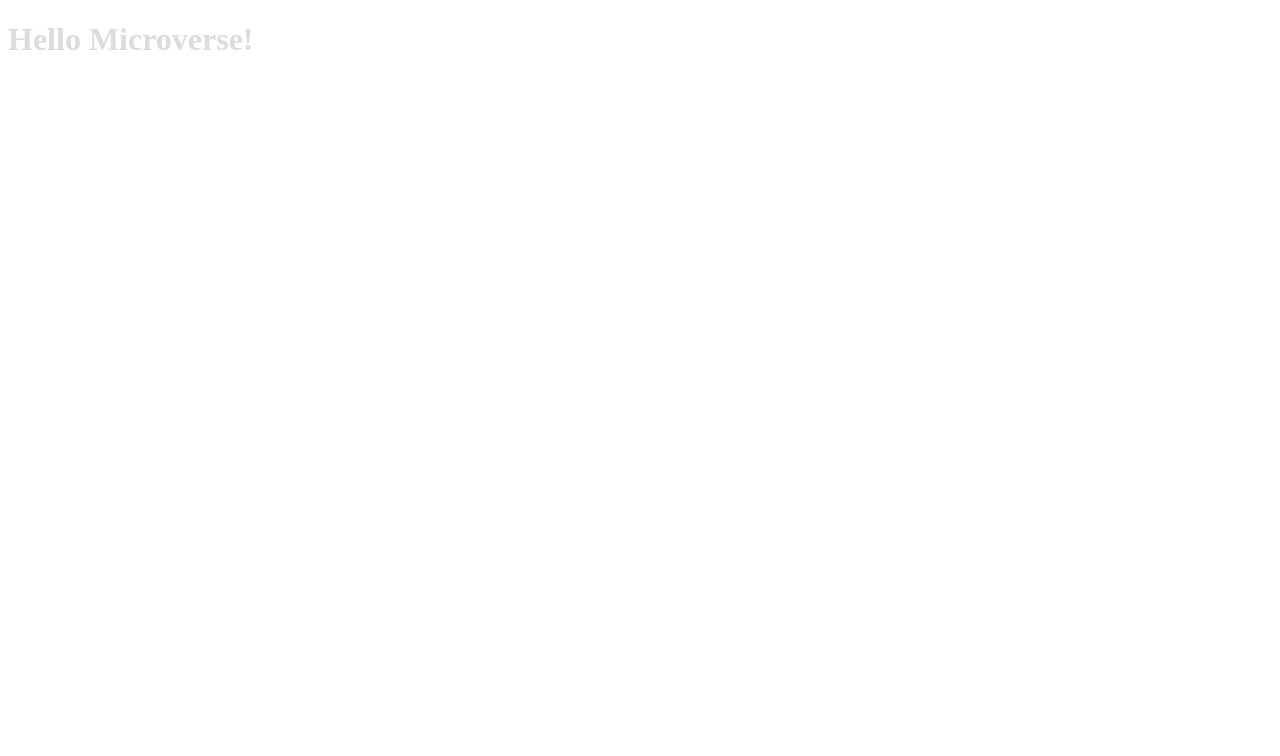
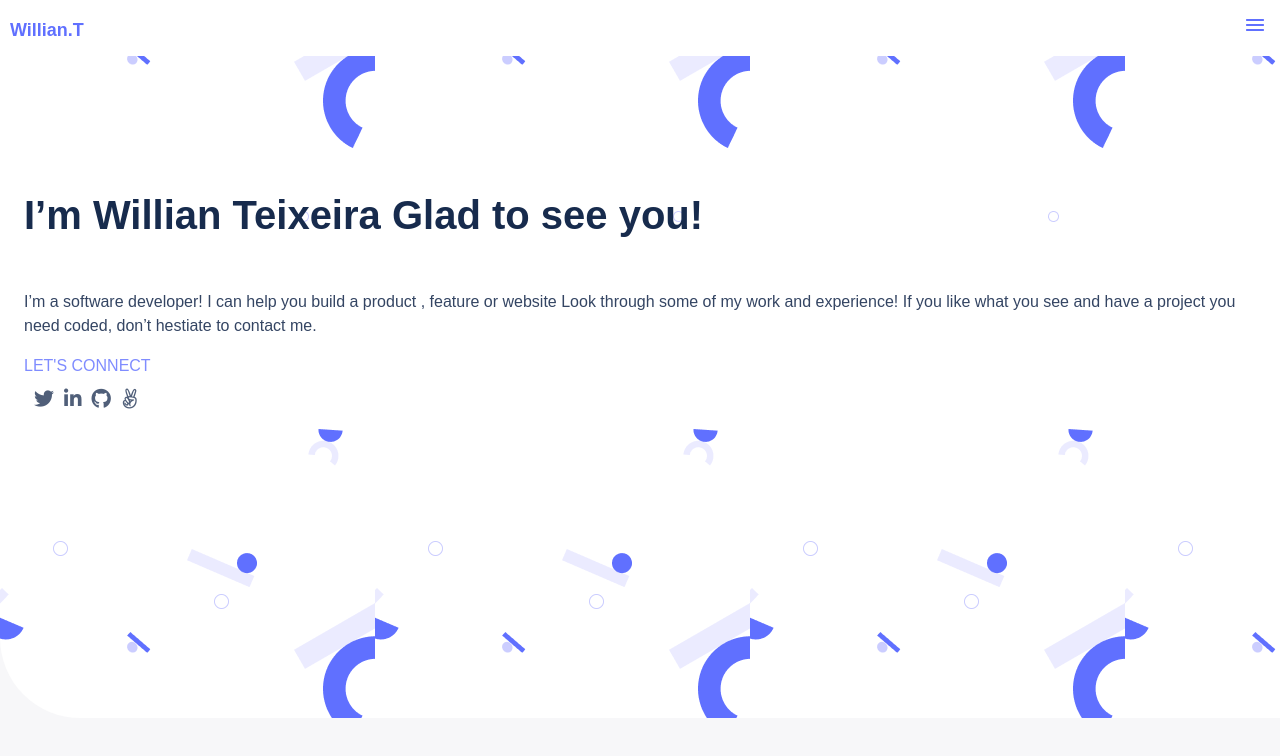
Before and after one commit to iwillteixeira/portifolio-microverse, a website: page index.html in a window 1280 px wide. Drawn offline with Linux system fonts and the light colour scheme.

Commit message:
Add header,nav,headline and its styles

```diff
--- a/index.html
+++ b/index.html
@@ -4,14 +4,27 @@
     <meta charset="UTF-8">
     <meta http-equiv="X-UA-Compatible" content="IE=edge">
     <meta name="viewport" content="width=device-width, initial-scale=1.0">
+    <link rel="stylesheet" href="https://cdnjs.cloudflare.com/ajax/libs/font-awesome/6.0.0-beta2/css/brands.min.css" integrity="sha512-lCU0XyQA8yobR7ychVxEOU5rcxs0+aYh/9gNDLaybsgW9hdrtqczjfKVNIS5doY0Y5627/+3UVuoGv7p8QsUFw==" crossorigin="anonymous" referrerpolicy="no-referrer" />
     <link rel="stylesheet" href="style/style.css">
     <title>Portifolio - Figma layout</title>
 
 </head>
 <body>
     <header>
-        <h1>Hello Microverse!</h1>
+        <nav>
+
+            <a class="logo" href="#">Willian.T</a>
+            <a href="#"><img class="button-mobile" src="../img/mobile-button.png" alt="mobile-icon"></a>
+        </nav>
+        <section class="headline">
+            <h1>I’m Willian Teixeira Glad to see you!</h1>
+            <p>I’m a software developer! I can help you build a product , feature or website Look through some of my work and experience! If you like what you see and have a project you need coded, don’t hestiate to contact me.</p>
+            <a href="">LET'S CONNECT</a>
+            <span class="brands"><i class="fab fa-twitter"></i><i class="fab fa-linkedin-in"></i><i class="fab fa-github"></i><i class="fab fa-angellist"></i></span>
+        </section>
     </header>
+    <section></section>
+
 
 </body>
 </html>
--- a/package.json
+++ b/package.json
@@ -4,6 +4,8 @@
   "description": "![](https://img.shields.io/badge/Microverse-blueviolet)",
   "main": "index.js",
   "dependencies": {
+    "@fortawesome/fontawesome-free": "^5.15.4",
+    "normalize.css": "^8.0.1",
     "postcss": "^8.3.9",
     "postcss-loader": "^6.2.0"
   },
--- a/style/style.css
+++ b/style/style.css
@@ -1,3 +1,101 @@
+html,
+body,
+a {
+  margin: 0;
+  padding: 0;
+  border: 0;
+  text-decoration: none;
+}
+
+@import url('https://fonts.googleapis.com/css2?family=Poppins:ital,wght@0,100;0,300;0,400;0,500;0,600;0,700;0,800;1,200;1,400;1,500;1,700&display=swap');
+
+h1,
+h2,
+h3,
+h4,
+p,
+a {
+  font-family: 'Poppins', sans-serif;
+}
+
+body {
+  background-color: #f7f7f9;
+  width: 100%;
+}
+
 header {
-  color: #dcdcdc;
+  height: 718px;
+  background-image: url(../img/header-shapes-mobile.png);
+  background-color: white;
+  border-bottom-left-radius: 5rem;
+  border-top-left-radius: 2rem;
+  display: flex;
+  flex-direction: column;
+  align-items: flex-start;
 }
+
+nav {
+  display: flex;
+  justify-content: space-between;
+  background-color: white;
+  width: 100%;
+  position: fixed;
+  height: 46px;
+  top: 0;
+  left: 0;
+  padding: 5px 10px 5px 10px;
+}
+
+.logo {
+  padding-top: 15px;
+  font-weight: 700;
+  font-size: 18px;
+  line-height: 20px;
+  color: #6070ff;
+}
+
+.headline {
+  top: 60px;
+  display: flex;
+  flex-direction: column;
+  align-items: flex-start;
+  position: relative;
+  padding: 6rem  1.5rem;
+}
+
+.headline h1 {
+  font-size: 40px;
+  line-height: 52px;
+  font-weight: 700;
+  color: #172b4d;
+}
+
+.headline p {
+  font-size: 16px;
+  font-weight: 400;
+  line-height: 24px;
+  color: #344563;
+}
+
+.headline a {
+  color: #7f8cff;
+  font-family: 'Poppins', sans-serif;
+  font-weight: 500;
+  font-size: 16px;
+  line-height: 24px;
+}
+
+.brands {
+  margin-top: 10px;
+}
+
+.brands i {
+  padding-left: 10px;
+  color: #505f79;
+  font-size: 20px;
+  font-style: normal;
+}
+
+.button-mobile {
+  margin-right: 15px;
+}
```
Also changed, not shown: img/header-shapes-mobile.png (added), img/header-shapes-mobile@2x.png (added), img/mobile-button.png (added), 1 other file.
